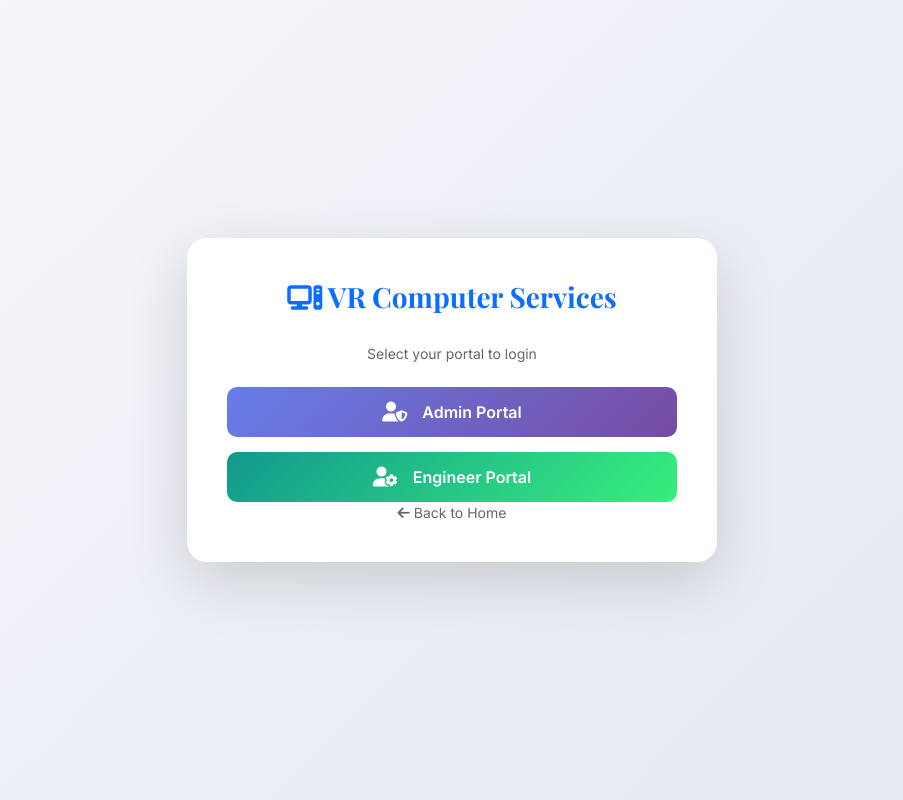
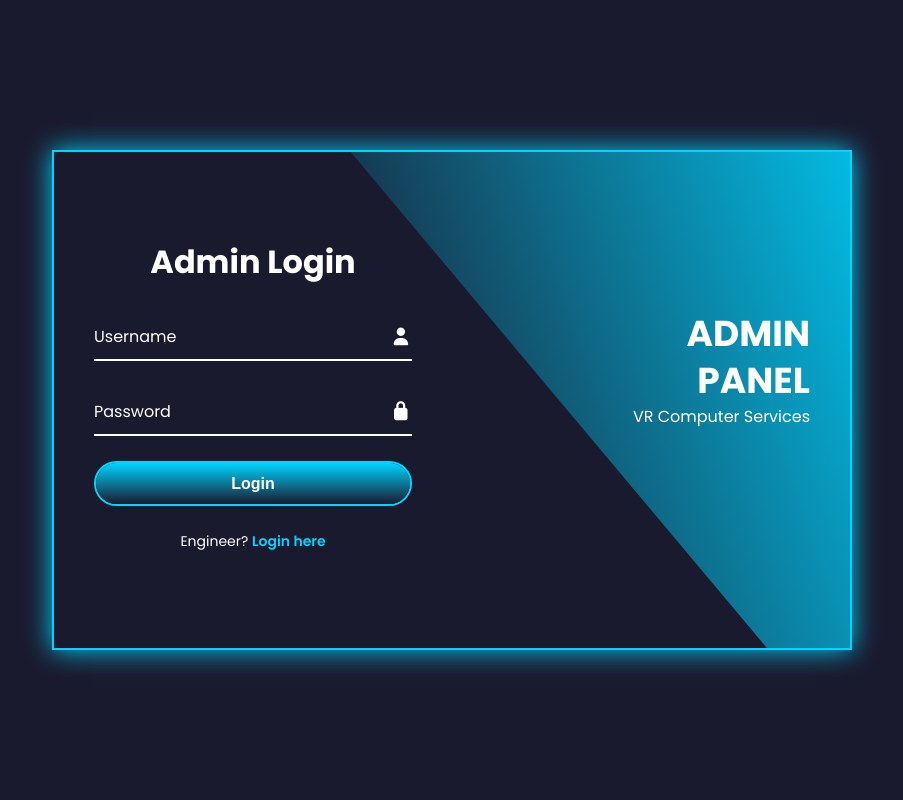
Before and after one commit to anantchandangole/vr-computer-services, a website: page public/login.html in a window 1280 px wide. Shown: the whole page, without its empty margins (188-1091 px from the left). Drawn offline with nearby package versions, Linux system fonts and the light colour scheme.

Commit message:
Add unified login page to login.html with route

```diff
--- a/public/login.html
+++ b/public/login.html
@@ -4,160 +4,84 @@
     <meta charset="UTF-8">
     <meta name="viewport" content="width=device-width, initial-scale=1.0">
     <title>Login - VR Computer Services</title>
-    <link href="https://fonts.googleapis.com/css2?family=Playfair+Display:wght@600;700&family=Inter:wght@400;600&display=swap" rel="stylesheet">
-    <link rel="stylesheet" href="https://cdnjs.cloudflare.com/ajax/libs/font-awesome/6.5.0/css/all.min.css">
-    <style>
-        body {
-            font-family: 'Inter', sans-serif;
-            margin: 0;
-            background: linear-gradient(135deg, #f5f7fb 0%, #e4e8f0 100%);
-            min-height: 100vh;
-            display: flex;
-            align-items: center;
-            justify-content: center;
-        }
-
-        .login-container {
-            background: white;
-            padding: 40px;
-            border-radius: 20px;
-            box-shadow: 0 20px 60px rgba(0,0,0,0.15);
-            max-width: 450px;
-            width: 90%;
-            text-align: center;
-        }
-
-        .logo {
-            font-family: 'Playfair Display', serif;
-            font-size: 28px;
-            font-weight: 700;
-            color: #0d6efd;
-            margin-bottom: 30px;
-        }
-
-        .login-options {
-            display: flex;
-            flex-direction: column;
-            gap: 15px;
-        }
-
-        .login-btn {
-            display: flex;
-            align-items: center;
-            justify-content: center;
-            gap: 15px;
-            padding: 15px 25px;
-            border: none;
-            border-radius: 10px;
-            font-size: 16px;
-            font-weight: 600;
-            cursor: pointer;
-            transition: all 0.3s;
-            text-decoration: none;
-            color: white;
-        }
-
-        .login-btn i {
-            font-size: 20px;
-        }
-
-        .admin-btn {
-            background: linear-gradient(135deg, #667eea 0%, #764ba2 100%);
-        }
-
-        .admin-btn:hover {
-            transform: translateY(-3px);
-            box-shadow: 0 10px 20px rgba(102, 126, 234, 0.4);
-        }
-
-        .engineer-btn {
-            background: linear-gradient(135deg, #11998e 0%, #38ef7d 100%);
-        }
-
-        .engineer-btn:hover {
-            transform: translateY(-3px);
-            box-shadow: 0 10px 20px rgba(17, 153, 142, 0.4);
-        }
-
-        .back-link {
-            margin-top: 25px;
-            color: #666;
-            text-decoration: none;
-            font-size: 14px;
-        }
-
-        .back-link:hover {
-            color: #0d6efd;
-        }
-
-        .info-text {
-            color: #666;
-            margin-bottom: 25px;
-            font-size: 14px;
-        }
-
-        /* Mobile Responsive */
-        @media (max-width: 768px) {
-            .login-container {
-                padding: 30px 20px;
-                width: 95%;
-            }
-
-            .logo {
-                font-size: 24px;
-            }
-
-            .login-btn {
-                padding: 12px 20px;
-                font-size: 14px;
-            }
-
-            .login-btn i {
-                font-size: 18px;
-            }
-        }
-
-        @media (max-width: 480px) {
-            .login-container {
-                padding: 25px 15px;
-            }
-
-            .logo {
-                font-size: 20px;
-            }
-
-            .login-btn {
-                padding: 10px 15px;
-                font-size: 13px;
-            }
-
-            .info-text {
-                font-size: 12px;
-            }
-        }
-    </style>
+    <link rel="stylesheet" href="css/admin.css">
+    <link rel="stylesheet" href="https://cdnjs.cloudflare.com/ajax/libs/font-awesome/7.0.1/css/all.min.css"
+        integrity="sha512-2SwdPD6INVrV/lHTZbO2nodKhrnDdJK9/kg2XD1r9uGqPo1cUbujc+IYdlYdEErWNu69gVcYgdxlmVmzTWnetw=="
+        crossorigin="anonymous" referrerpolicy="no-referrer" />
 </head>
 <body>
-    <div class="login-container">
-        <div class="logo">
-            <i class="fa-solid fa-computer"></i> VR Computer Services
-        </div>
-        <p class="info-text">Select your portal to login</p>
+    <!-- Login Section -->
+    <div id="loginSection" class="auth-wrapper">
+        <div class="background-shape"></div>
+        <div class="secondary-shape"></div>
 
-        <div class="login-options">
-            <a href="/admin" class="login-btn admin-btn">
-                <i class="fa-solid fa-user-shield"></i>
-                Admin Portal
-            </a>
-            <a href="/engineer" class="login-btn engineer-btn">
-                <i class="fa-solid fa-user-gear"></i>
-                Engineer Portal
-            </a>
+        <!-- Admin Login Panel -->
+        <div class="credentials-panel signin">
+            <h2 class="slide-element">Admin Login</h2>
+            <form id="adminLoginForm">
+                <div class="field-wrapper slide-element">
+                    <input type="text" id="adminUsername" required>
+                    <label for="adminUsername">Username</label>
+                    <i class="fa-solid fa-user"></i>
+                </div>
+
+                <div class="field-wrapper slide-element">
+                    <input type="password" id="adminPassword" required>
+                    <label for="adminPassword">Password</label>
+                    <i class="fa-solid fa-lock"></i>
+                </div>
+
+                <div class="field-wrapper slide-element">
+                    <button class="submit-button" type="submit">Login</button>
+                </div>
+
+                <p id="adminLoginError" class="error-message slide-element"></p>
+
+                <div class="switch-link slide-element">
+                    <p>Engineer? <a href="#" class="engineer-trigger">Login here</a></p>
+                </div>
+            </form>
         </div>
 
-        <a href="index.html" class="back-link">
-            <i class="fa-solid fa-arrow-left"></i> Back to Home
-        </a>
+        <div class="welcome-section signin">
+            <h2 class="slide-element">ADMIN PANEL</h2>
+            <p class="slide-element">VR Computer Services</p>
+        </div>
+
+        <!-- Engineer Login Panel -->
+        <div class="credentials-panel signup">
+            <h2 class="slide-element">Engineer Login</h2>
+            <form id="engineerLoginForm">
+                <div class="field-wrapper slide-element">
+                    <input type="text" id="engineerUsername" required>
+                    <label for="engineerUsername">Username</label>
+                    <i class="fa-solid fa-user"></i>
+                </div>
+
+                <div class="field-wrapper slide-element">
+                    <input type="password" id="engineerPassword" required>
+                    <label for="engineerPassword">Password</label>
+                    <i class="fa-solid fa-lock"></i>
+                </div>
+
+                <div class="field-wrapper slide-element">
+                    <button class="submit-button" type="submit">Login</button>
+                </div>
+
+                <p id="engineerLoginError" class="error-message slide-element"></p>
+
+                <div class="switch-link slide-element">
+                    <p>Admin? <a href="#" class="admin-trigger">Login here</a></p>
+                </div>
+            </form>
+        </div>
+
+        <div class="welcome-section signup">
+            <h2 class="slide-element">ENGINEER PORTAL</h2>
+            <p class="slide-element">VR Computer Services</p>
+        </div>
     </div>
+
+    <script src="js/admin.js"></script>
 </body>
 </html>
--- a/server.js
+++ b/server.js
@@ -118,6 +118,11 @@
   res.sendFile(path.join(__dirname, 'public', 'index.html'));
 });
 
+// Serve Login Page
+app.get('/login.html', (req, res) => {
+  res.sendFile(path.join(__dirname, 'public', 'login.html'));
+});
+
 // Serve Admin Panel
 app.get('/admin', (req, res) => {
   res.sendFile(path.join(__dirname, 'public', 'admin.html'));
```
